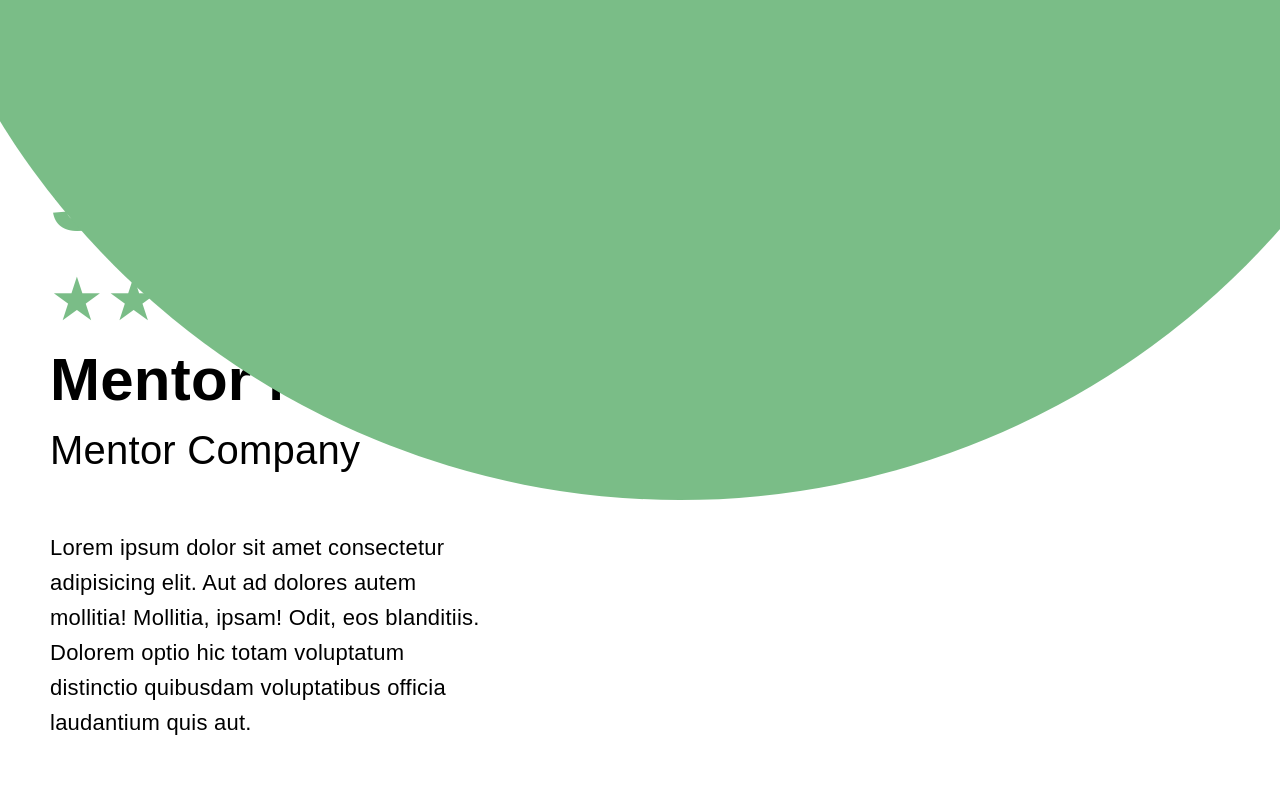
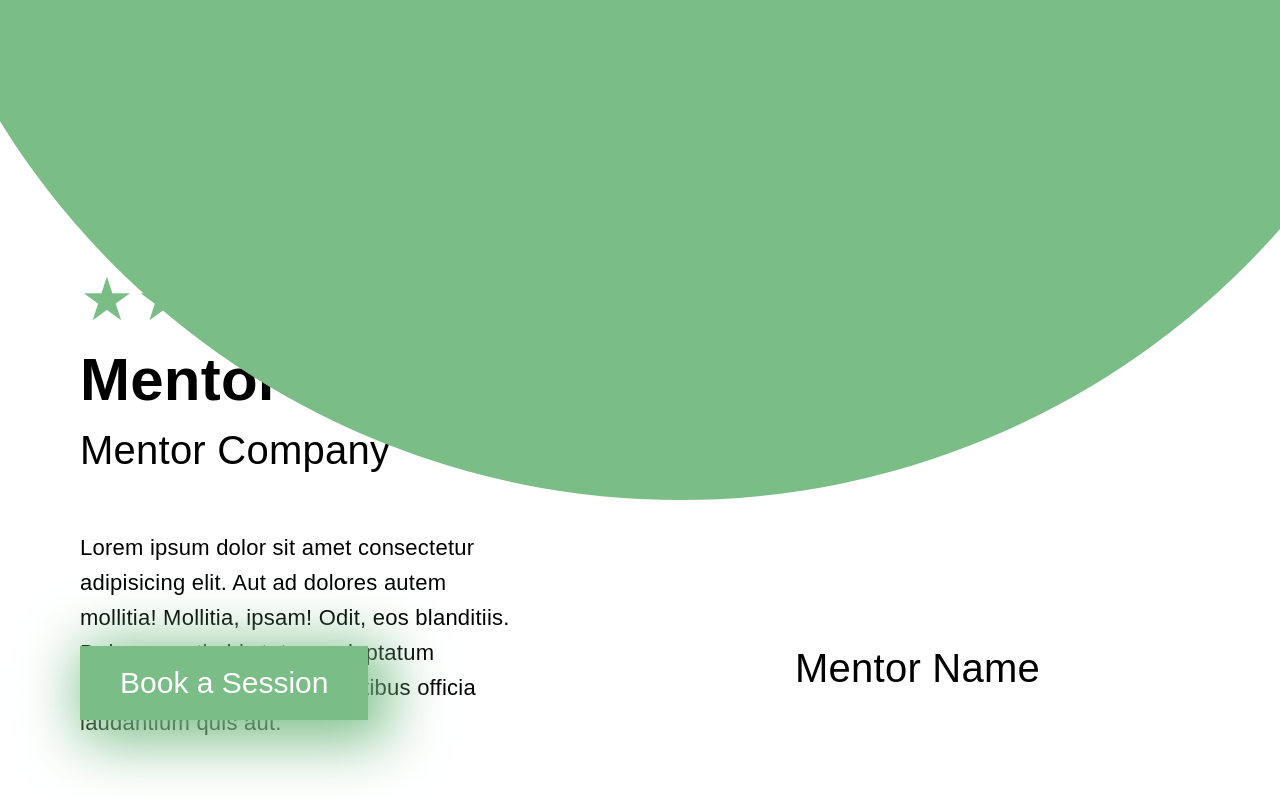
Before and after one commit to ayechico21/mentor-card, a React (Vite) app: page / in a window 1280 px wide. Built offline with nearby package versions, Linux system fonts and the light colour scheme.

Commit message:
added shadow button

```diff
--- a/src/App.css
+++ b/src/App.css
@@ -58,3 +58,22 @@ p {
   content: "★";
   letter-spacing: 3px;
 }
+
+.footer {
+  display: flex;
+  font-size: 40px;
+  margin-left: 80px;
+  justify-content: space-between;
+  width: 75%;
+  position: fixed;
+  bottom: 80px;
+}
+
+button {
+  background-color: var(--main-color);
+  color: white;
+  padding: 20px 40px;
+  font-size: 30px;
+  border: none;
+  box-shadow: 10px 10px 60px 10px var(--main-color);
+}
--- a/src/App.jsx
+++ b/src/App.jsx
@@ -1,12 +1,14 @@
 import "./App.css";
 import CornerCircle from "./components/CornerCircle/CornerCircle";
+import Footer from "./components/Footer/Footer";
 import MentorInfo from "./components/MentorInfo/MentorInfo";
-import Star from "./components/Star/Star";
+
 function App() {
   return (
     <div className="App">
       <CornerCircle />
       <MentorInfo />
+      <Footer />
     </div>
   );
 }
--- /dev/null
+++ b/src/components/Footer/Footer.jsx
@@ -0,0 +1,12 @@
+import React from "react";
+
+function Footer() {
+  return (
+    <div className="footer">
+      <button>Book a Session</button>
+      <div>Mentor Name</div>
+    </div>
+  );
+}
+
+export default Footer;
--- /dev/null
+++ b/src/components/Footer/index.js
@@ -0,0 +1,2 @@
+export * from './Footer';
+export { default } from './Footer';
--- a/src/components/MentorInfo/MentorInfo.jsx
+++ b/src/components/MentorInfo/MentorInfo.jsx
@@ -6,7 +6,7 @@ import Star from "../Star/Star";
 const MentorInfoWrapper = styled.div`
   margin-top: 120px;
   width: 35%;
-  margin-left: 50px;
+  margin-left: 80px;
 `;
 
 function MentorInfo() {
@@ -14,7 +14,7 @@ function MentorInfo() {
   return (
     <MentorInfoWrapper>
       <div className="rating">{rating.toFixed(1)}</div>
-      {range(rating).map((_, index) => {
+      {range(Math.floor(rating)).map((_, index) => {
         return <Star key={index} />;
       })}
       <h1>Mentor Name</h1>
```
